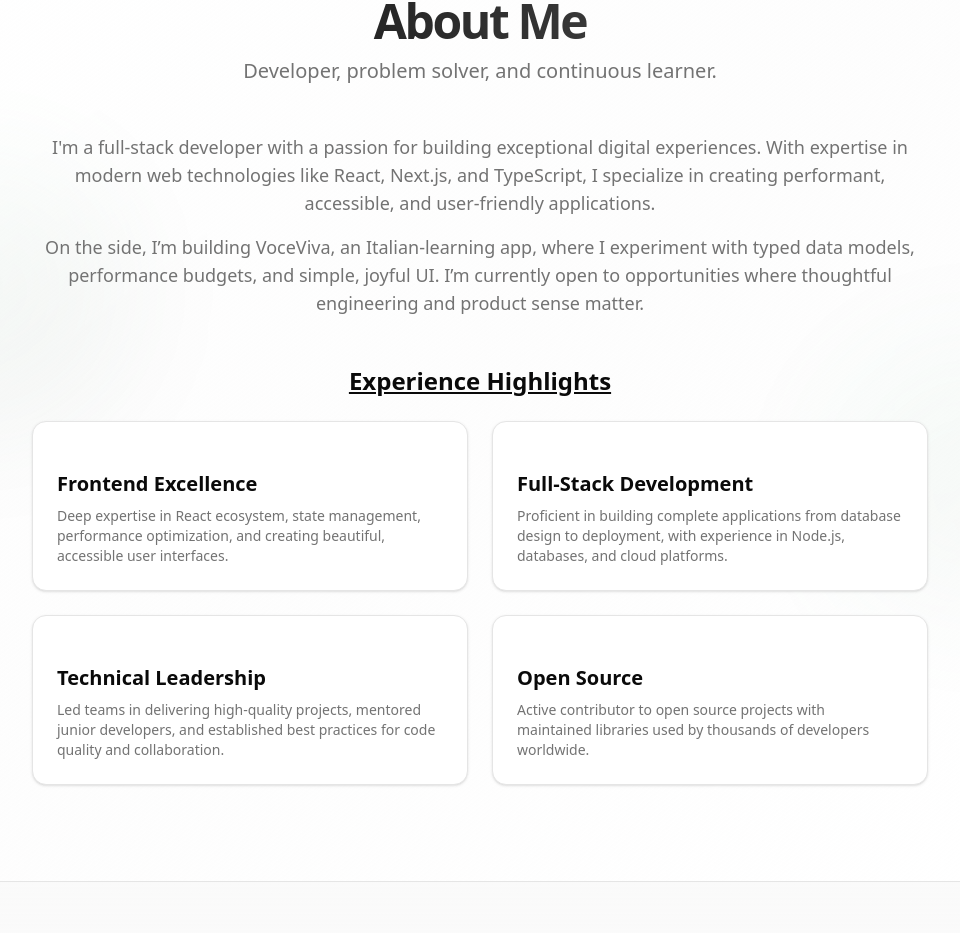
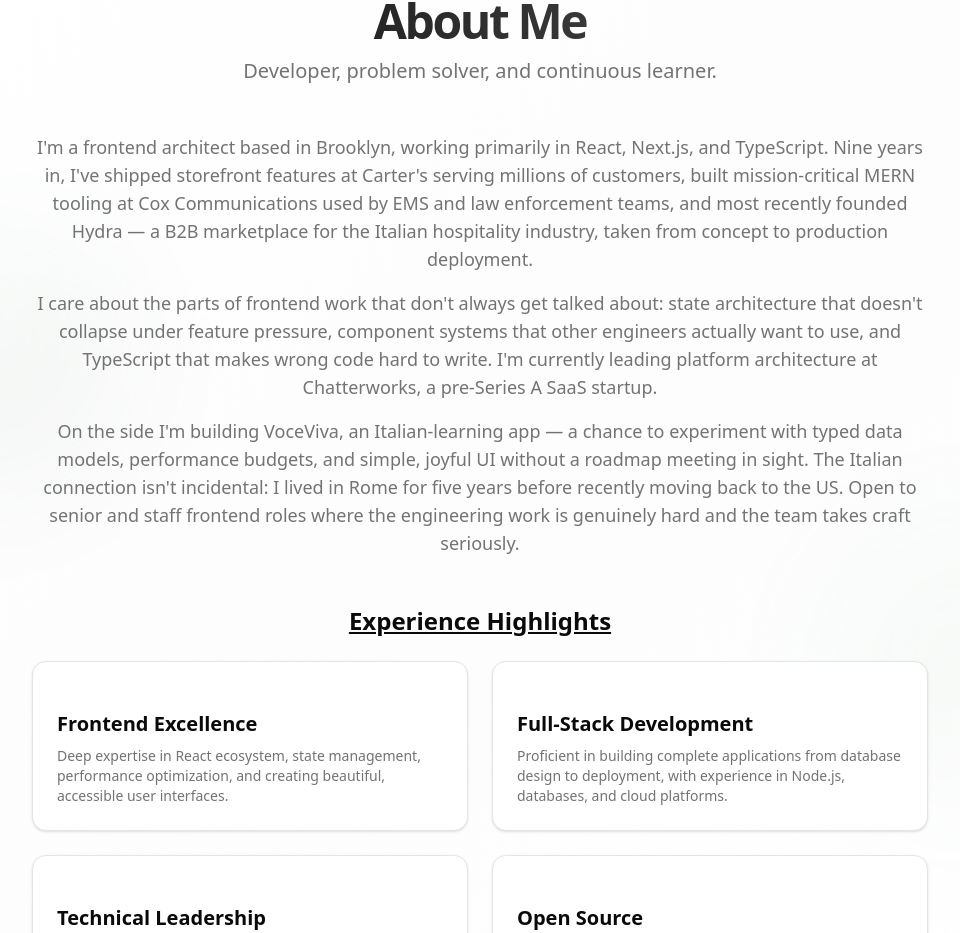
Before and after one commit to brennanlazzara/brennanlazzara-dev-portfolio, a Next.js app: page / in a window 1280 px wide. Shown: the part 1736-2669 px from the top of the page, without its empty margins (160-1120 px from the left). Built offline with nearby package versions, Linux system fonts and the light colour scheme.

Commit message:
feat: update personal bio and project descriptions for clarity and detail

```diff
--- a/app/page.tsx
+++ b/app/page.tsx
@@ -29,7 +29,6 @@
               My current side projects:
               <br />
               <strong>VoceViva</strong>, an Italian learning app and <strong>Hydra</strong>,
-
               <span className="text-muted-foreground"> a restaurant supply platform.</span>
             </p>
             <p className="text-muted-foreground text-sm">
@@ -75,21 +74,32 @@
             {/* Bio */}
             <div className="prose prose-gray dark:prose-invert max-w-none space-y-4 text-center">
               <p className="text-muted-foreground text-lg">
-                I&apos;m a full-stack developer with a passion for building exceptional digital
-                experiences. With expertise in modern web technologies like React, Next.js, and
-                TypeScript, I specialize in creating performant, accessible, and user-friendly
-                applications.
+                I'm a frontend architect based in Brooklyn, working primarily in React, Next.js, and
+                TypeScript. Nine years in, I've shipped storefront features at Carter's serving
+                millions of customers, built mission-critical MERN tooling at Cox Communications
+                used by EMS and law enforcement teams, and most recently founded Hydra — a B2B
+                marketplace for the Italian hospitality industry, taken from concept to production
+                deployment.
               </p>
               <p className="text-muted-foreground text-lg">
-                On the side, I’m building VoceViva, an Italian-learning app, where I experiment with
-                typed data models, performance budgets, and simple, joyful UI. I’m currently open to
-                opportunities where thoughtful engineering and product sense matter.
+                I care about the parts of frontend work that don't always get talked about: state
+                architecture that doesn't collapse under feature pressure, component systems that
+                other engineers actually want to use, and TypeScript that makes wrong code hard to
+                write. I'm currently leading platform architecture at Chatterworks, a pre-Series A
+                SaaS startup.
+              </p>
+              <p className="text-muted-foreground text-lg">
+                On the side I'm building VoceViva, an Italian-learning app — a chance to experiment
+                with typed data models, performance budgets, and simple, joyful UI without a roadmap
+                meeting in sight. The Italian connection isn't incidental: I lived in Rome for five
+                years before recently moving back to the US. Open to senior and staff frontend roles
+                where the engineering work is genuinely hard and the team takes craft seriously.
               </p>
             </div>
 
             {/* Experience Highlights */}
             <div className="space-y-6">
-              <h3 className="text-2xl font-bold text-center underline">Experience Highlights</h3>
+              <h3 className="text-center text-2xl font-bold underline">Experience Highlights</h3>
               <div className="grid gap-6 md:grid-cols-2">
                 <Card>
                   <CardContent className="pt-6">
```
